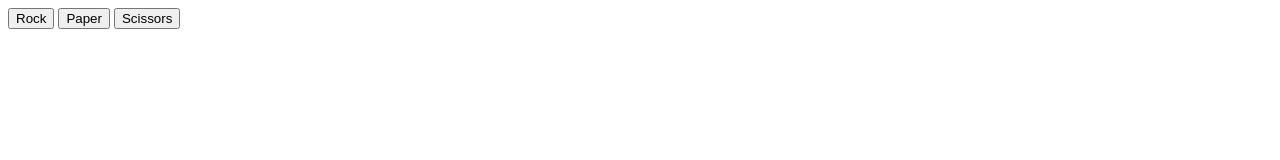
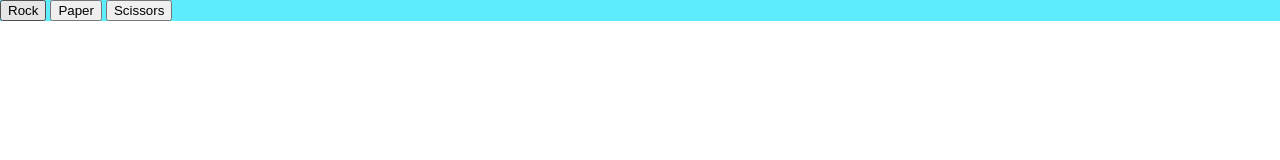
Before and after one commit to zanmdev/rock-paper-scissors, a plain HTML site: page index.html in a window 1280 px wide. Drawn offline with Linux system fonts and the light colour scheme.

Commit message:
Created CSS sheet and link to HTML

```diff
--- a/index.html
+++ b/index.html
@@ -6,6 +6,7 @@
     <meta name="viewport" content="width=device-width, initial-scale=1.0">
     <title>Rock Paper Scissors</title>
     <script src="./script.js"></script>
+    <link rel="stylesheet" href="./style.css">
 
 
 </head>
--- /dev/null
+++ b/style.css
@@ -0,0 +1,9 @@
+body{
+    margin: 0;
+    padding: 0;
+}
+
+
+.container{
+    background-color: rgb(94, 236, 255);
+}
```
